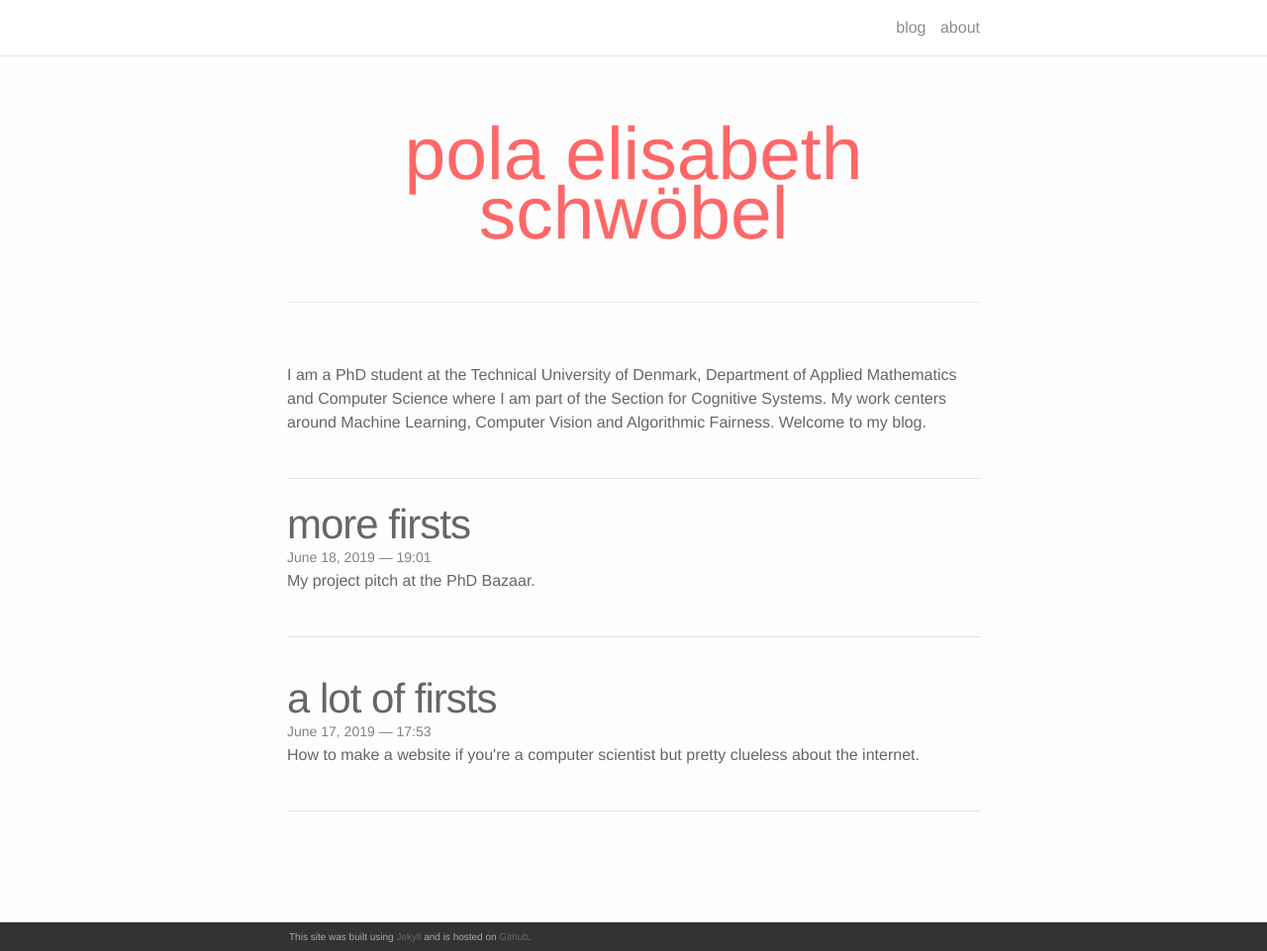
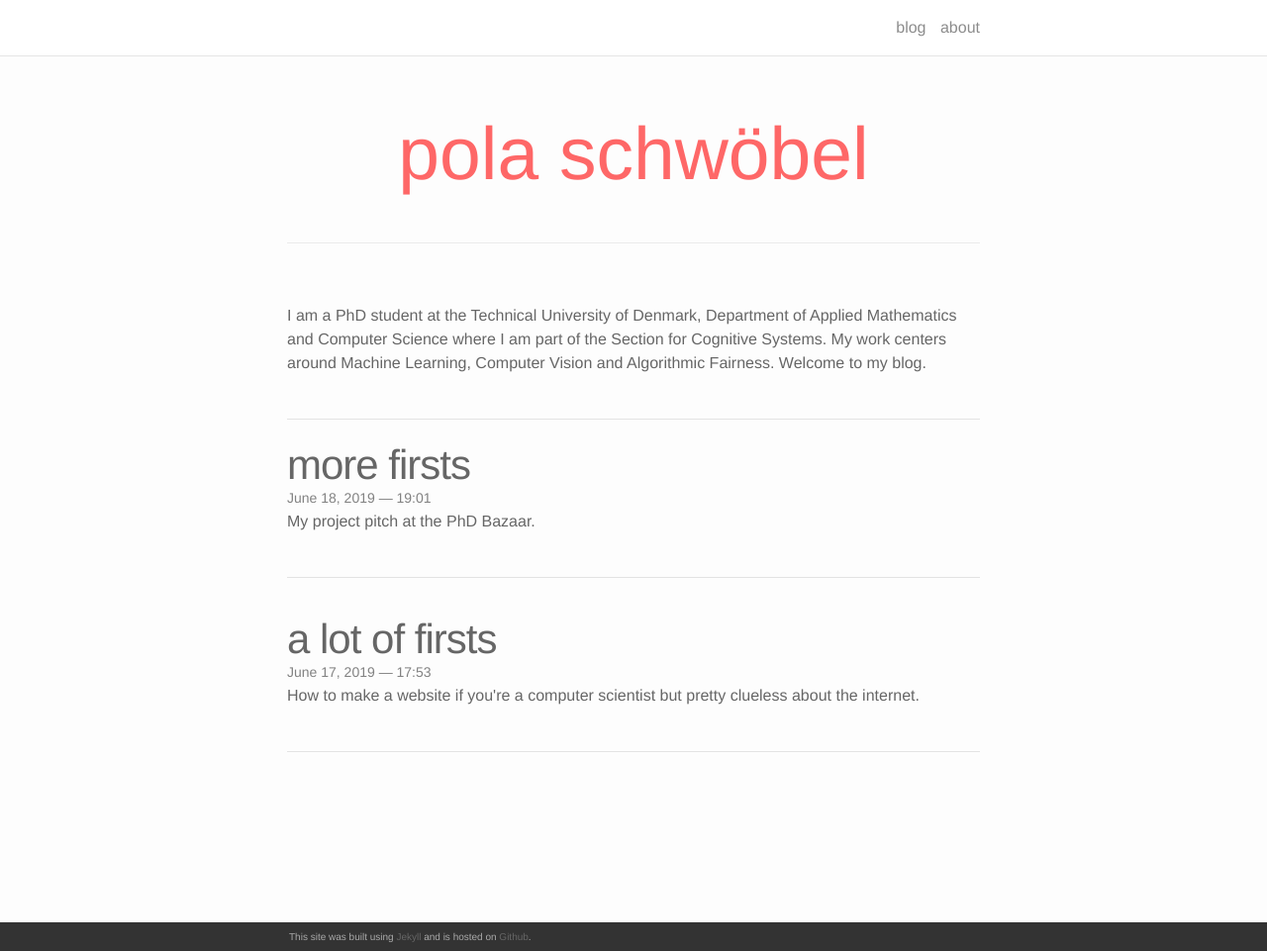
Before and after one commit to polaschwoebel/polaschwoebel.github.io, a Jekyll site: the page built from index.html, in a window 1280 px wide and 961 px high. Shown: the whole window at 99% size. Built offline with Jekyll 4.4.1, drawn with Linux system fonts in a browser that asks for light colours; nearby versions of some CDN libraries; the list of posts is cut into pages by our own code.

```diff
--- a/index.html
+++ b/index.html
@@ -3,7 +3,7 @@
 ---
 
 <div class="header-bar">
-  <h1>pola elisabeth schwöbel</h1>
+  <h1>pola schwöbel</h1>
   <br/>
   <hr>
   <br/>
```
